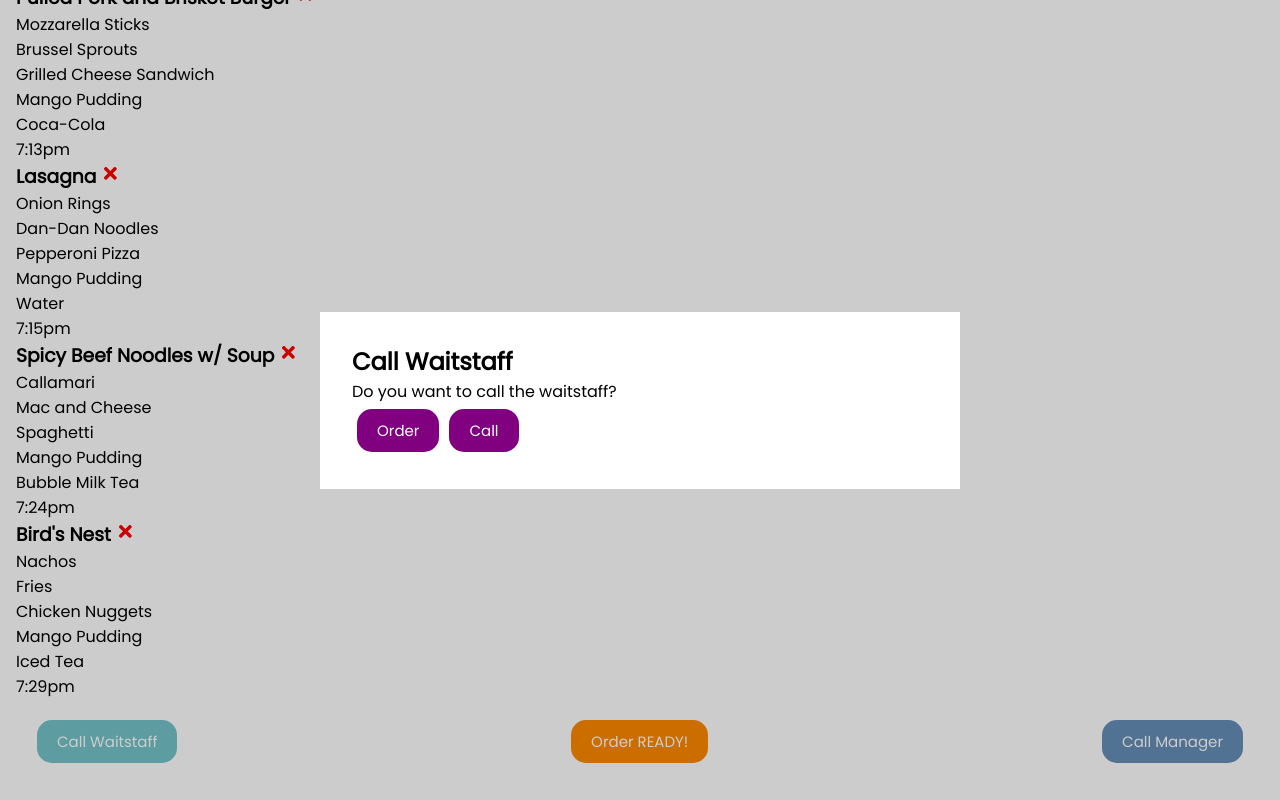
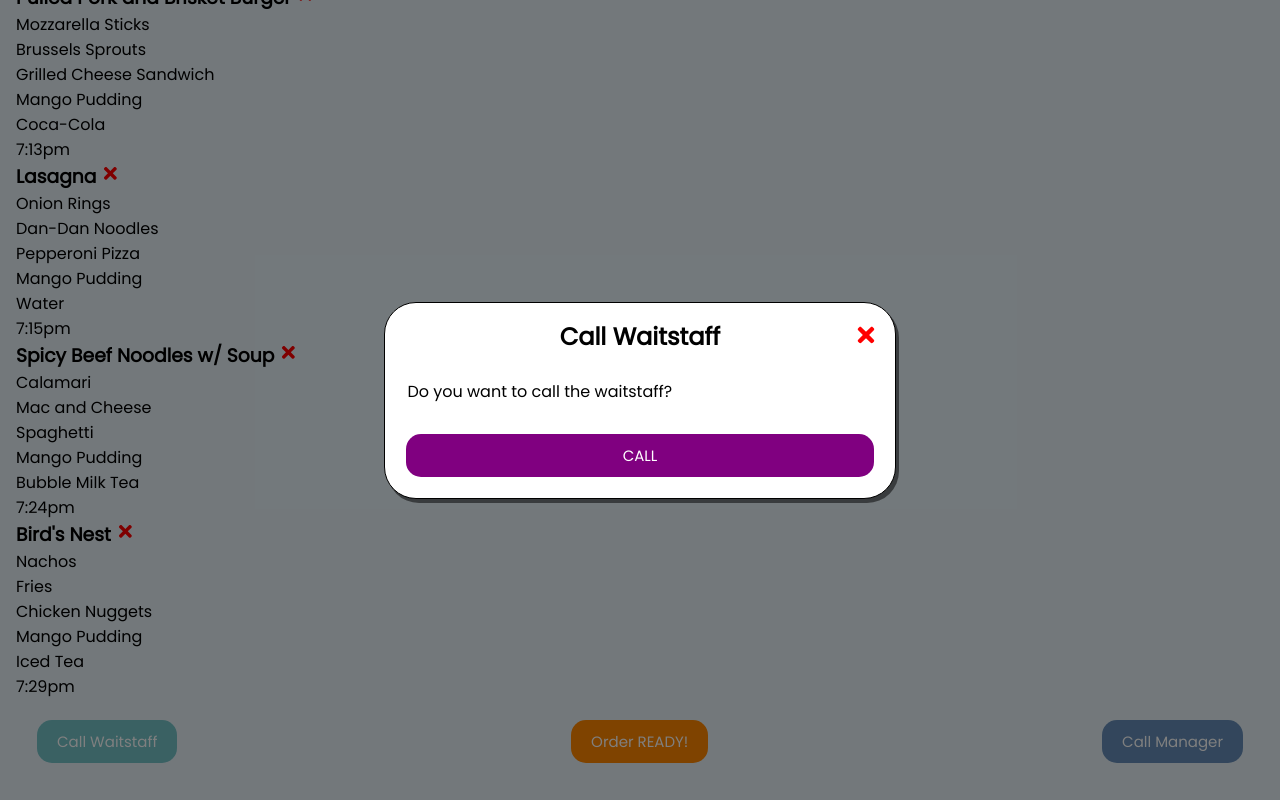
Before and after one commit to omniscientcaribou/CSCE-3444-Team-3, a React (Create React App) app in the folder react-kitchen-staff/: page / in a window 1280 px wide. Both pictures are taken after a click on the button "Call Waitstaff". Shown: the part 101-901 px from the top of the page. Built offline with nearby package versions, Linux system fonts and the light colour scheme.

Commit message:
Popup deisgn polished, click off, esc working

```diff
--- a/react-kitchen-staff/src/App.js
+++ b/react-kitchen-staff/src/App.js
@@ -3,9 +3,12 @@ import Header from './components/Header';
 import Orders from './components/Orders';
 import Button from './components/Button';
 import Popup from './components/Popup';
+import Card from './components/Card';
 
 function App() {
-	const [buttonPopup, setButtonPopup] = useState(false);
+	const [callWaitstaffButtonPopup, setCallWaitstaffButtonPopup] = useState(false);
+	const [orderReadyButtonPopup, setOrderReadyButtonPopup] = useState(false);
+	const [callManagerButtonPopup, setCallManagerButtonPopup] = useState(false);
 	const [orders, setOrders] = useState([
 		{
 			id: 1,
@@ -19,7 +22,7 @@ function App() {
 			entreeMods: 'None',
 			kidsMeal: 'Grilled Cheese Sandwich',
 			kidsMealMods: 'None',
-			side: 'Brussel Sprouts',
+			side: 'Brussels Sprouts',
 			sideMods: 'None',
 			drink: 'Coca-Cola',
 			drinkMods: 'None',
@@ -51,7 +54,7 @@ function App() {
 			ticket: 3,
 			waiter: 'Rose',
 			time: '7:24pm',
-			appetizer: 'Callamari',
+			appetizer: 'Calamari',
 			appetizerMods: 'None',
 			entree: 'Spicy Beef Noodles w/ Soup',
 			entreeMods: 'None',
@@ -90,14 +93,10 @@ function App() {
 		setOrders(orders.filter((order) => order.id !== id));
 	};
 
-	// Toggle ___
-	const toggleReminder = (id) => {
-		setOrders(
-			orders.map((order) =>
-				order.id === id ? { ...order, reminder: !order.reminder } : order
-			)
-		);
-	};
+	// Display Popup
+	const displayPopup = (pid) => {
+		pid(prev => !prev)
+	}
 
 	return (
 		<div className='container'>
@@ -106,39 +105,53 @@ function App() {
 				<Orders
 					orders={orders}
 					onDelete={deleteOrder}
-					onToggle={toggleReminder}
+					// onToggle={toggleReminder}
 				/>
 			) : (
 				'All Tickets Completed!'
 			)}
+			{/* <Card title='Card Title' body='Lorem ipsum dolor sit amet, consectetur adipiscing elit. Vestibulum tristique quis quam commodo imperdiet. Ut vestibulum est ac turpis tempus, ut efficitur purus pellentesque. Ut eu orci viverra, porta neque ac, vulputate est. Suspendisse pulvinar condimentum neque, sit amet fringilla justo porttitor vitae. Morbi sollicitudin semper odio, vel pellentesque mi sodales vitae. Quisque tempus eros vel sem pretium, sit amet tempor urna tempor. Morbi vitae ante quis nulla elementum fermentum ac sed diam. Duis eu auctor odio. Nullam augue lorem, convallis eu suscipit non, auctor vitae dui. Morbi aliquet luctus sapien nec mollis. Fusce tempor justo vel turpis interdum, ut molestie orci sodales.' /> */}
 			<div className='button-wrapper'>
 				<Button
 					className='btn'
 					color='#74C3C8'
 					text='Call Waitstaff'
-					onClick={() => setButtonPopup(true)}
+					onClick={() => displayPopup(setCallWaitstaffButtonPopup)}
 				/>
 				<div class="d-grid gap-2 d-md-block">
 					<Button
 						className='btn'
 						color='#FF8800'
 						text='Order READY!'
-						onClick={() => setButtonPopup(true)}
+						onClick={() => displayPopup(setOrderReadyButtonPopup)}
 					/>
 				</div>
 				<Button
 					className='btn'
 					color='#668EB9'
 					text='Call Manager'
-					onClick={() => setButtonPopup(true)}
+					onClick={() => displayPopup(setCallManagerButtonPopup)}
 				/>
 				<Popup
-					trigger={buttonPopup}
-					setTrigger={setButtonPopup}
-					btn1_text='Order'
-					btn2_text='Call'
+					showPopup={callWaitstaffButtonPopup}
+					setShowPopup={setCallWaitstaffButtonPopup}
+					btn_text='CALL'
 					text='Do you want to call the waitstaff?'
-					heading='Call Waitstaff'
+					heading='Call waitstaff'
+				/>
+				<Popup
+					showPopup={orderReadyButtonPopup}
+					setShowPopup={setOrderReadyButtonPopup}
+					btn_text='READY!'
+					text='Is the order ready for pickup?'
+					heading='Order Ready'
+				/>
+				<Popup
+					showPopup={callManagerButtonPopup}
+					setShowPopup={setCallManagerButtonPopup}
+					btn_text='CALL'
+					text='Do you want to summon a manager?'
+					heading='call manager'
 				/>
 			</div>
 		</div>
--- /dev/null
+++ b/react-kitchen-staff/src/components/Card.css
@@ -0,0 +1,27 @@
+.card-container {
+    width: 300px;
+    overflow: hidden;
+    box-shadow: 0px 0px 15px -5px;
+    transition: 0.3s;
+    animation: ease-in;
+}
+
+.card-container:hover {
+    transform: scale(1.1);
+    box-shadow: 0px 0px 15px 0px;
+}
+
+.card-content {
+    margin: 1rem;
+    margin-top: 0.5rem;
+}
+
+h3,p {
+    margin: 0;
+    padding: 0;
+}
+
+.card-title {
+    margin-bottom: 0.5rem;
+
+}
--- /dev/null
+++ b/react-kitchen-staff/src/components/Card.js
@@ -0,0 +1,18 @@
+import './Card.css';
+
+const Card = ({ title, body }) => {
+	return (
+		<div className='card-container'>
+			<div className='card-content'>
+				<div className='card-title'>
+					<h3>{title}</h3>
+				</div>
+				<div className='card-body'>
+					<p>{body}</p>
+				</div>
+			</div>
+		</div>
+	);
+};
+
+export default Card;
--- a/react-kitchen-staff/src/components/Popup.css
+++ b/react-kitchen-staff/src/components/Popup.css
@@ -1,4 +1,4 @@
-.popup {
+.popup-background {
 	display: flex;
 	justify-content: center;
 	align-items: center;
@@ -8,19 +8,44 @@
 	left: 0;
 	width: 100%;
 	height: 100vh;
-	background-color: rgba(0, 0, 0, 0.2);
+	background-color: rgba(0, 0, 0, 0.5);
+	background-size: cover;
 }
 
 .popup-inner {
+	display: grid;
+	grid-template-rows: auto 1fr auto;
 	position: relative;
-	padding: 32px;
+	border-radius: 2rem;
+	box-shadow: 3px 4px rgba(0, 0, 0, 0.5);
+	border: 1px solid;
+	border-color: black;
+	padding: 1em;
 	width: 100%;
-	max-width: 640px;
+	max-width: 32em;
 	background-color: #FFF;
 }
 
-.popup-inner .close-btn {
+.popup-inner-header {
+	display: flex;
+	justify-content: center;
+	text-transform: capitalize;
+}
+
+.popup-inner-header-x-btn {
+	position: absolute;
+	top: .85em;
+	right: .7em;
+	font-size: x-large;
+}
+
+.pop-up-inner-text {
+	margin-left: .4em;
+}
+
+.popup-inner .popup-btn {
 	position: absolute;
 	top: 16px;
 	right: 16px;
+	background-color: black;
 }
--- a/react-kitchen-staff/src/components/Popup.js
+++ b/react-kitchen-staff/src/components/Popup.js
@@ -1,33 +1,48 @@
 import './Popup.css';
 import Button from './Button';
+import { FaTimes } from 'react-icons/fa';
+import { useRef, useEffect, useCallback } from 'react';
 
-const Popup = ({ trigger, setTrigger, children, text, heading, btn1_text, btn2_text }) => {
-	return trigger ? (
-		<div className='popup'>
-			<div className='popup-inner'>
-				<div className='popup-inner-header'>
-					<h2>{heading}</h2>
-				</div>
-				<div className='pop-up-inner-text'>{text}</div>
-				<div className='pop-up-inner-btn-container'>
-					<Button
-						className='close-btn'
-						onClick={() => setTrigger(false)}
-						text={btn1_text}
-						color='purple'
-					/>
-					<Button
-						className='close-btn'
-						onClick={() => setTrigger(false)}
-						text={btn2_text}
-						color='purple'
-					/>
-				</div>
-				{children}
-			</div>
-		</div>
-	) : (
-		''
+const Popup = ({ showPopup, setShowPopup, children, text, heading, btn_text }) => {
+    const popupRef = useRef();
+
+    const closePopup = e => {
+        if (popupRef.current === e.target) {
+            setShowPopup(prev => !prev);
+        }
+    };
+
+    const keyPress = useCallback(e => {
+        if(e.key === 'Escape' && showPopup) {
+            setShowPopup(prev => !prev)
+        }
+    }, [setShowPopup, showPopup])
+
+    useEffect(() => {
+        document.addEventListener('keydown', keyPress);
+        return () => document.removeEventListener('keydown', keyPress)
+    }, [keyPress])
+
+	return (
+        <>
+            {showPopup ? (
+                <div className='popup-background' ref={popupRef} onClick={closePopup}>
+                    <div className='popup-inner'>
+                        <h2 className='popup-inner-header'>{heading}</h2>
+                        <FaTimes
+                            className='popup-inner-header-x-btn'
+                            style={{ color: 'red', cursor: 'pointer' }}
+                            onClick={() => setShowPopup(prev => !prev)}
+                        />
+                        <br />
+                        <p className='pop-up-inner-text'>{text}</p>
+                        <br />
+                        <Button className='popup-btn' text={btn_text} color='purple' />
+                        {children}
+                    </div>
+                </div>
+            ) : null}
+        </>
 	);
 };
 
--- a/react-kitchen-staff/src/index.css
+++ b/react-kitchen-staff/src/index.css
@@ -8,6 +8,7 @@
 
 body {
   font-family: 'Poppins', sans-serif;
+  background-color: #E7F2F8;
 }
 
 /* .container {
```
